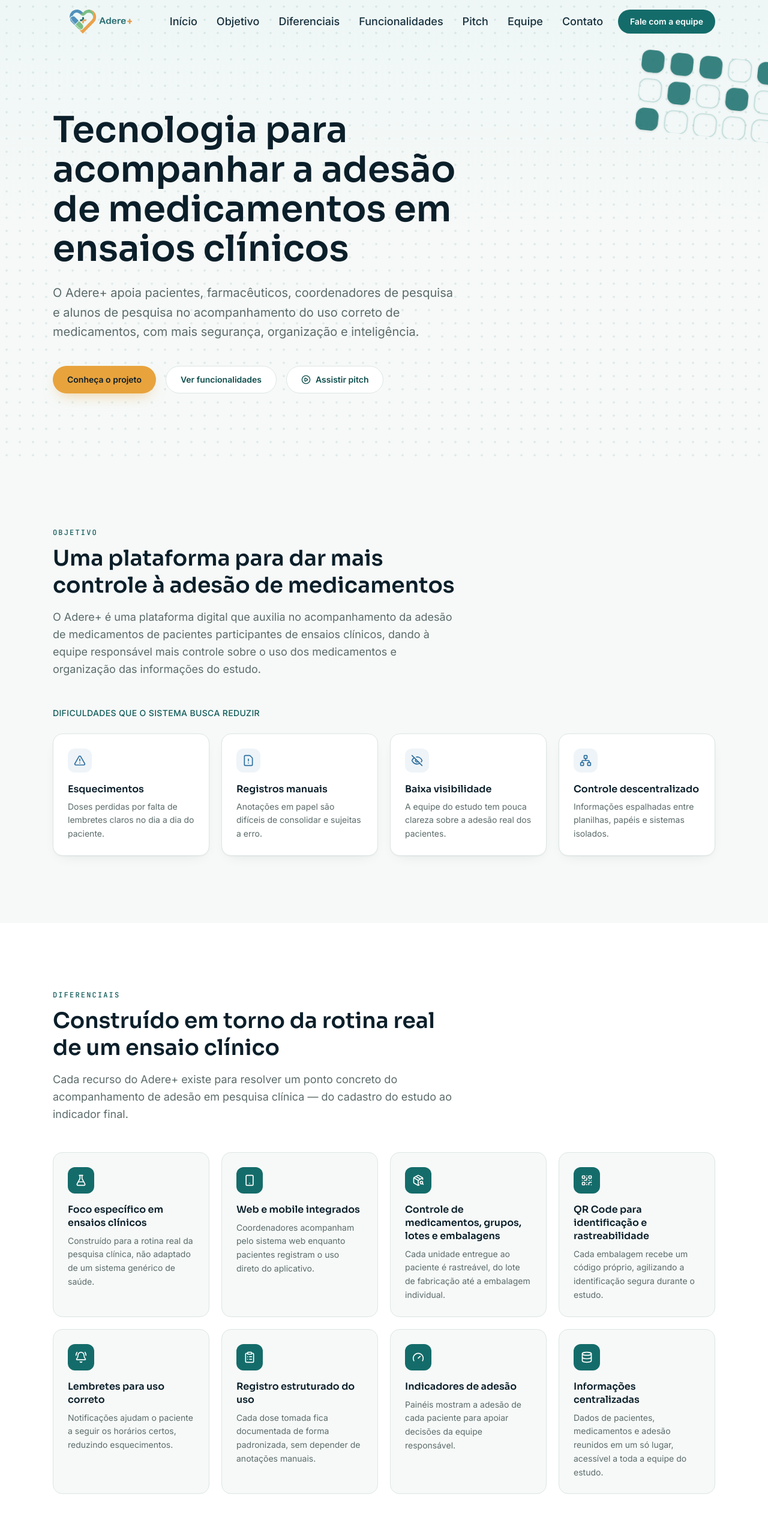
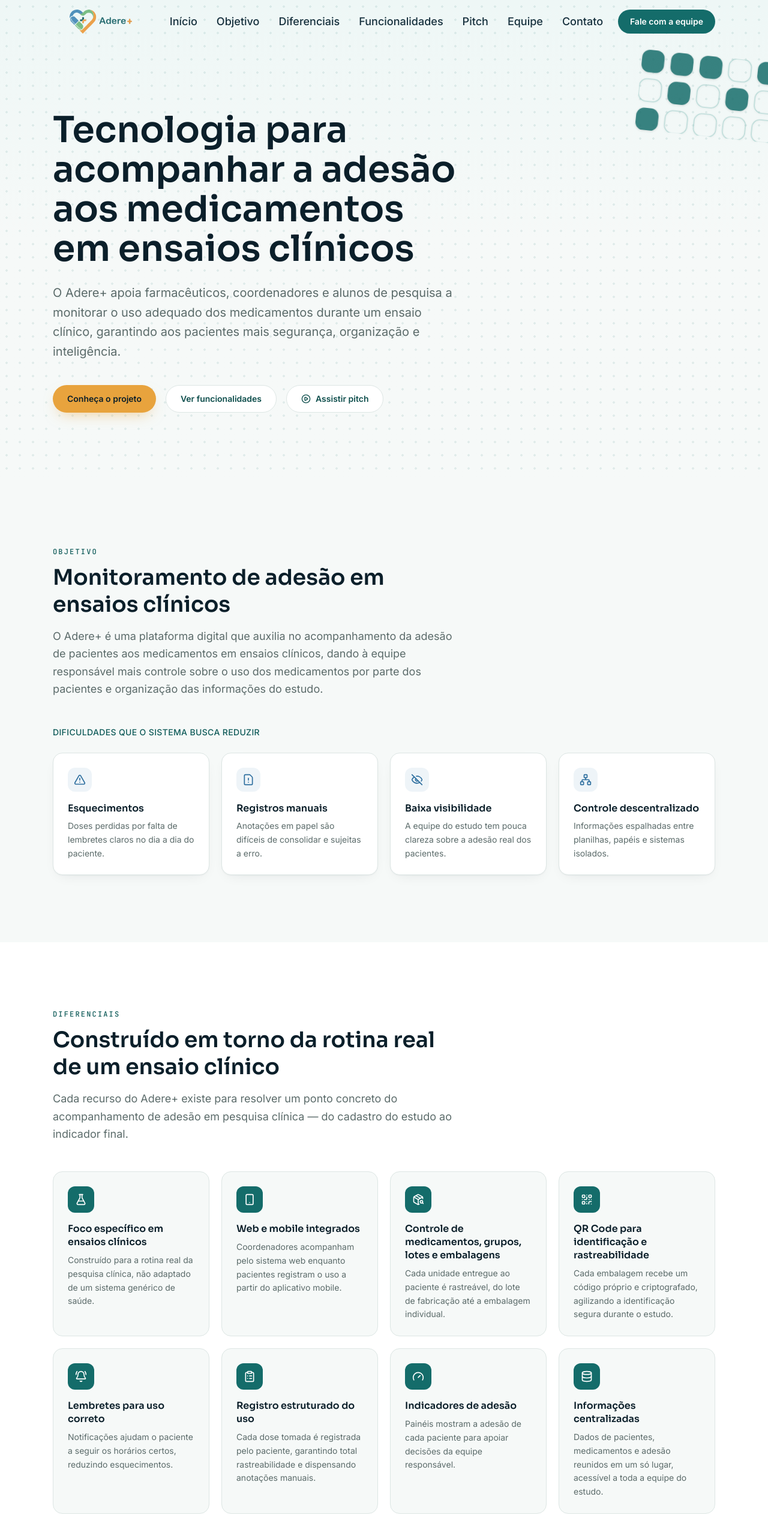
Before and after one commit to Lucas0Santana/adere-mais, a React (Vite) app: page / in a window 1280 px wide. Shown: the top 2566 px of the page at 60% size. Built offline with nearby package versions, Linux system fonts and the light colour scheme.

Commit message:
feat(hero, objective, differentials): atualiza textos e organiza imports para melhor clareza e consistência

```diff
--- a/src/components/Hero.tsx
+++ b/src/components/Hero.tsx
@@ -1,6 +1,7 @@
 import { PlayCircle } from "lucide-react";
+
+import { BlisterMotif } from "./ui/BlisterMotif";
 import { Button } from "./ui/Button";
-import { BlisterMotif } from "./ui/BlisterMotif";
 
 export function Hero() {
   return (
@@ -17,13 +18,13 @@
         <div className="max-w-2xl">
 
           <h1 className="mt-6 font-display text-4xl font-semibold leading-[1.1] text-ink sm:text-5xl lg:text-6xl">
-            Tecnologia para acompanhar a adesão de medicamentos em ensaios clínicos
+            Tecnologia para acompanhar a adesão aos medicamentos em ensaios clínicos
           </h1>
 
           <p className="mt-6 text-lg leading-relaxed text-muted sm:text-xl">
-            O Adere+ apoia pacientes, farmacêuticos, coordenadores de pesquisa
-            e alunos de pesquisa no acompanhamento do uso correto de
-            medicamentos, com mais segurança, organização e inteligência.
+            O Adere+ apoia farmacêuticos, coordenadores e alunos de pesquisa
+            a monitorar o uso adequado dos medicamentos durante um ensaio clínico,
+            garantindo aos pacientes mais segurança, organização e inteligência.
           </p>
 
           <div className="mt-10 flex flex-wrap gap-4">
--- a/src/components/Objective.tsx
+++ b/src/components/Objective.tsx
@@ -1,4 +1,5 @@
-import { AlertTriangle, FileWarning, EyeOff, Network } from "lucide-react";
+import { AlertTriangle, EyeOff, FileWarning, Network } from "lucide-react";
+
 import { Section } from "./ui/Section";
 
 const challenges = [
@@ -29,8 +30,8 @@
     <Section
       id="objetivo"
       eyebrow="Objetivo"
-      title="Uma plataforma para dar mais controle à adesão de medicamentos"
-      intro="O Adere+ é uma plataforma digital que auxilia no acompanhamento da adesão de medicamentos de pacientes participantes de ensaios clínicos, dando à equipe responsável mais controle sobre o uso dos medicamentos e organização das informações do estudo."
+      title="Monitoramento de adesão em ensaios clínicos"
+      intro="O Adere+ é uma plataforma digital que auxilia no acompanhamento da adesão de pacientes aos medicamentos em ensaios clínicos, dando à equipe responsável mais controle sobre o uso dos medicamentos por parte dos pacientes e organização das informações do estudo."
     >
       <p className="max-w-3xl text-sm font-medium uppercase tracking-wide text-primary-600">
         Dificuldades que o sistema busca reduzir
--- a/src/data/differentials.ts
+++ b/src/data/differentials.ts
@@ -1,13 +1,14 @@
 import {
+  BellRing,
+  ClipboardList,
+  Database,
   FlaskConical,
-  Smartphone,
+  Gauge,
   PackageSearch,
   QrCode,
-  BellRing,
-  ClipboardList,
-  Gauge,
-  Database,
+  Smartphone,
 } from "lucide-react";
+
 import type { Differential } from "../types";
 
 /**
@@ -27,7 +28,7 @@
     icon: Smartphone,
     title: "Web e mobile integrados",
     description:
-      "Coordenadores acompanham pelo sistema web enquanto pacientes registram o uso direto do aplicativo.",
+      "Coordenadores acompanham pelo sistema web enquanto pacientes registram o uso a partir do aplicativo mobile.",
   },
   {
     id: "controle-lotes",
@@ -41,7 +42,7 @@
     icon: QrCode,
     title: "QR Code para identificação e rastreabilidade",
     description:
-      "Cada embalagem recebe um código próprio, agilizando a identificação segura durante o estudo.",
+      "Cada embalagem recebe um código próprio e criptografado, agilizando a identificação segura durante o estudo.",
   },
   {
     id: "lembretes",
@@ -55,7 +56,7 @@
     icon: ClipboardList,
     title: "Registro estruturado do uso",
     description:
-      "Cada dose tomada fica documentada de forma padronizada, sem depender de anotações manuais.",
+      "Cada dose tomada é registrada pelo paciente, garantindo total rastreabilidade e dispensando anotações manuais.",
   },
   {
     id: "indicadores",
```
